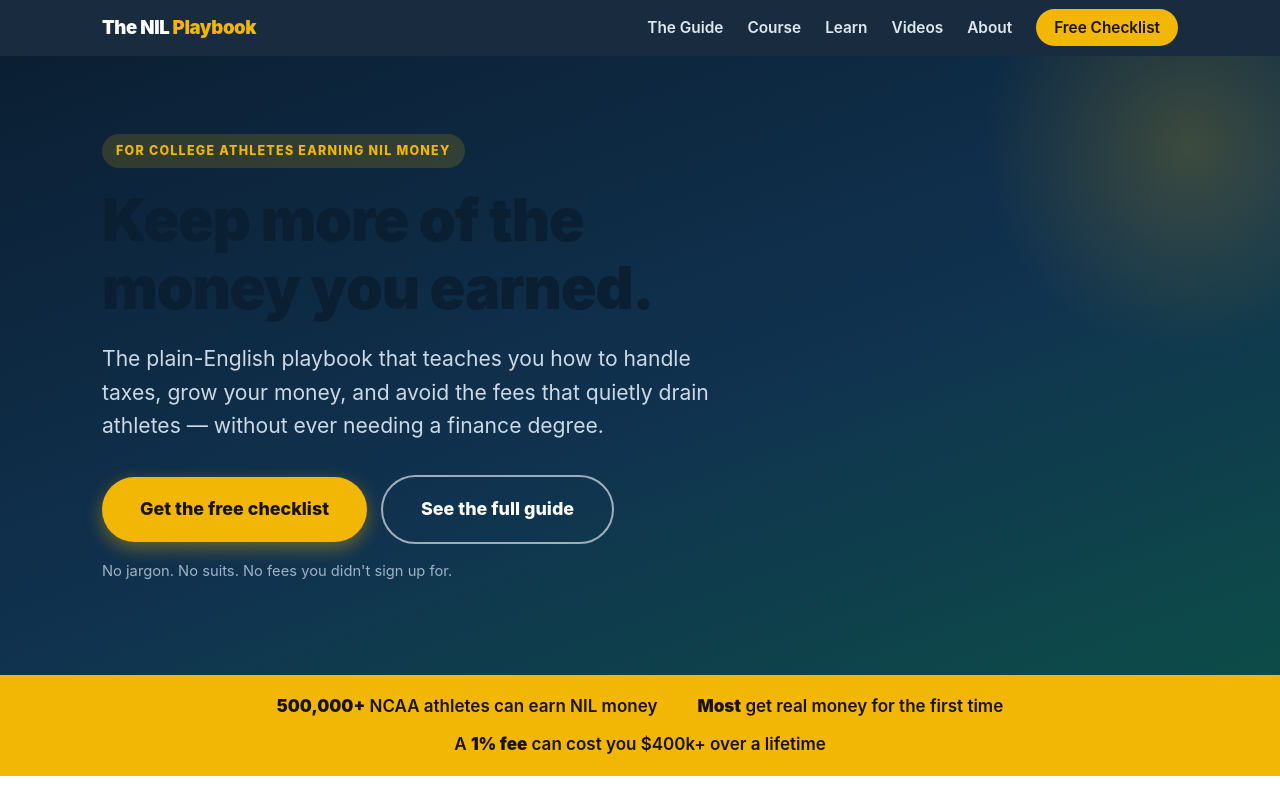
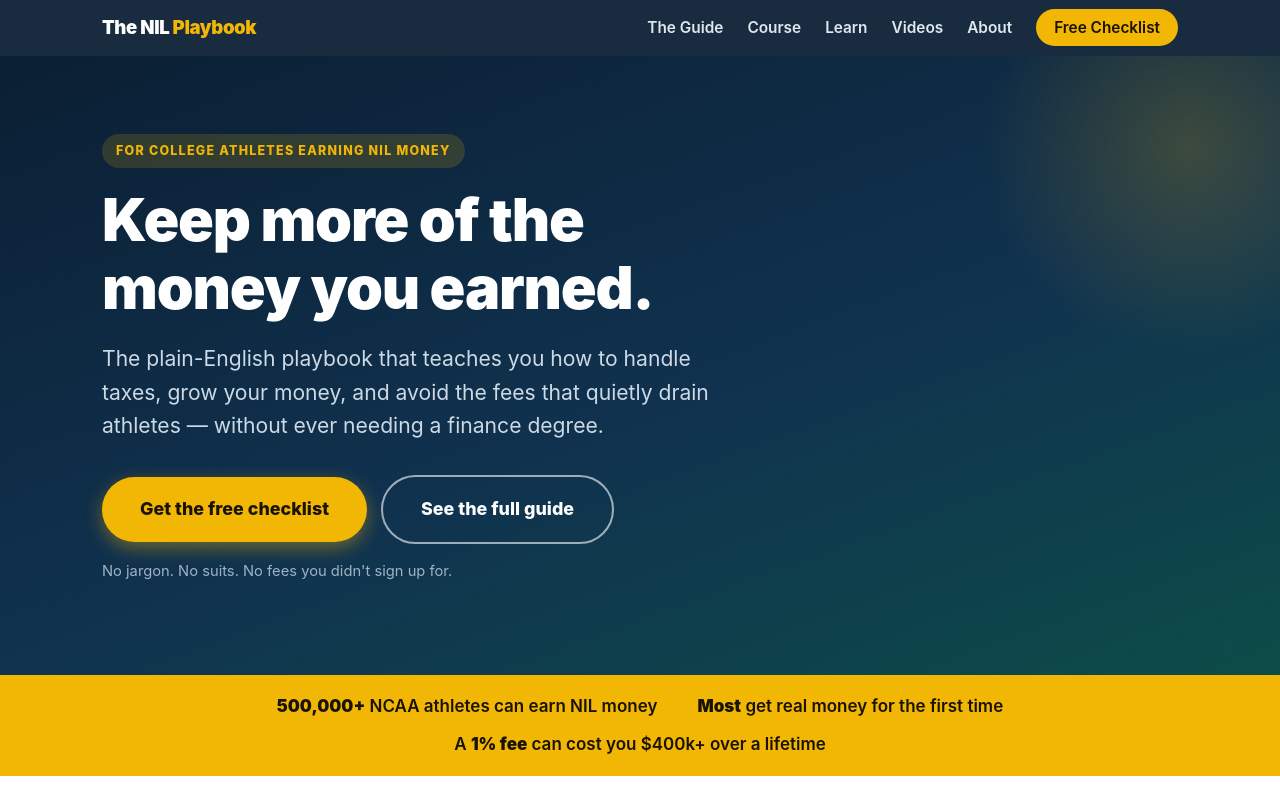
Before and after one commit to shelleyswords/nil, a plain HTML site: page site/index.html in a window 1280 px wide. Shown: the top 800 px of the page. Drawn offline with Linux system fonts and the light colour scheme.

Commit message:
Fix unreadable dark headings on dark hero/section backgrounds
The global heading color (ink navy) made hero <h1>s nearly invisible on the
dark gradient. Force white headings inside .hero and .section-ink.

Co-Authored-By: Claude Opus 4.8 <noreply@anthropic.com>

```diff
--- a/site/assets/css/styles.css
+++ b/site/assets/css/styles.css
@@ -100,7 +100,10 @@ section{padding:72px 0}
 .hero::after{content:"";position:absolute;right:-120px;top:-120px;width:420px;height:420px;
   background:radial-gradient(circle,rgba(242,183,5,.20),transparent 70%);pointer-events:none}
 .hero .eyebrow{background:rgba(242,183,5,.16);color:var(--gold)}
-.hero h1{font-size:clamp(2.2rem,5.4vw,3.7rem);font-weight:900;max-width:16ch}
+.hero h1{font-size:clamp(2.2rem,5.4vw,3.7rem);font-weight:900;max-width:16ch;color:#fff}
+/* headings on dark backgrounds must be light (override the default dark heading color) */
+.hero h1,.hero h2,.hero h3,.hero h4,
+.section-ink h1,.section-ink h2,.section-ink h3,.section-ink h4{color:#fff}
 .hero .sub{font-size:clamp(1.08rem,2.2vw,1.32rem);color:#cdd9e4;margin:20px 0 32px;max-width:48ch}
 .hero-cta{display:flex;gap:14px;flex-wrap:wrap;align-items:center}
 .hero-note{color:#9fb2c4;font-size:.92rem;margin-top:16px}
```
